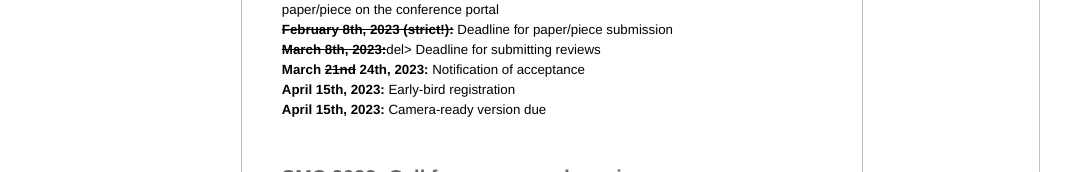
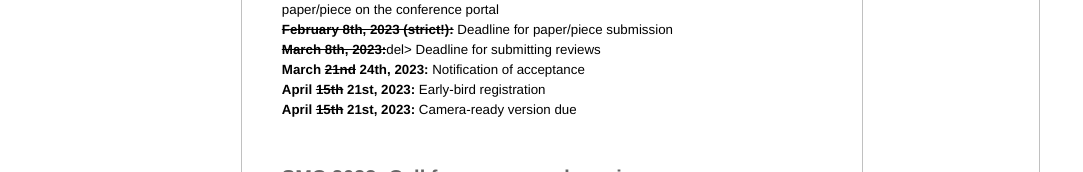
Before and after one commit to smcnetwork/smcnetwork.github.io, a plain HTML site: page smc2023/index.html in a window 1280 px wide. Shown: the part 847-1019 px from the top of the page, without its empty margins (0-1083 px from the left). Drawn offline with Linux system fonts and the light colour scheme.

Commit message:
Update index.html

```diff
--- a/smc2023/index.html
+++ b/smc2023/index.html
@@ -124,9 +124,9 @@
 <del><b>February 1st, 2023 (strict!):</b></del> Deadline for submitting an abstract and registering the paper/piece on the conference portal<br>
 <del><b>February 8th, 2023 (strict!):</b></del>  Deadline for paper/piece submission<br>
 <del><b>March 8th, 2023:</b></del>del> Deadline for submitting reviews<br>
-    <b>March <del>21nd</del> 24th, 2023:</b> Notification of acceptance<br>
-<b>April 15th, 2023:</b> Early-bird registration<br>
-<b>April 15th, 2023:</b> Camera-ready version due<br>
+<b>March <del>21nd</del> 24th, 2023:</b> Notification of acceptance<br>
+<b>April <del>15th</del> 21st, 2023:</b> Early-bird registration<br>
+<b>April <del>15th</del> 21st, 2023:</b> Camera-ready version due<br>
 
 
 <a name="cfp"></a><h2>SMC 2023: Call for papers and music</h2>
```
